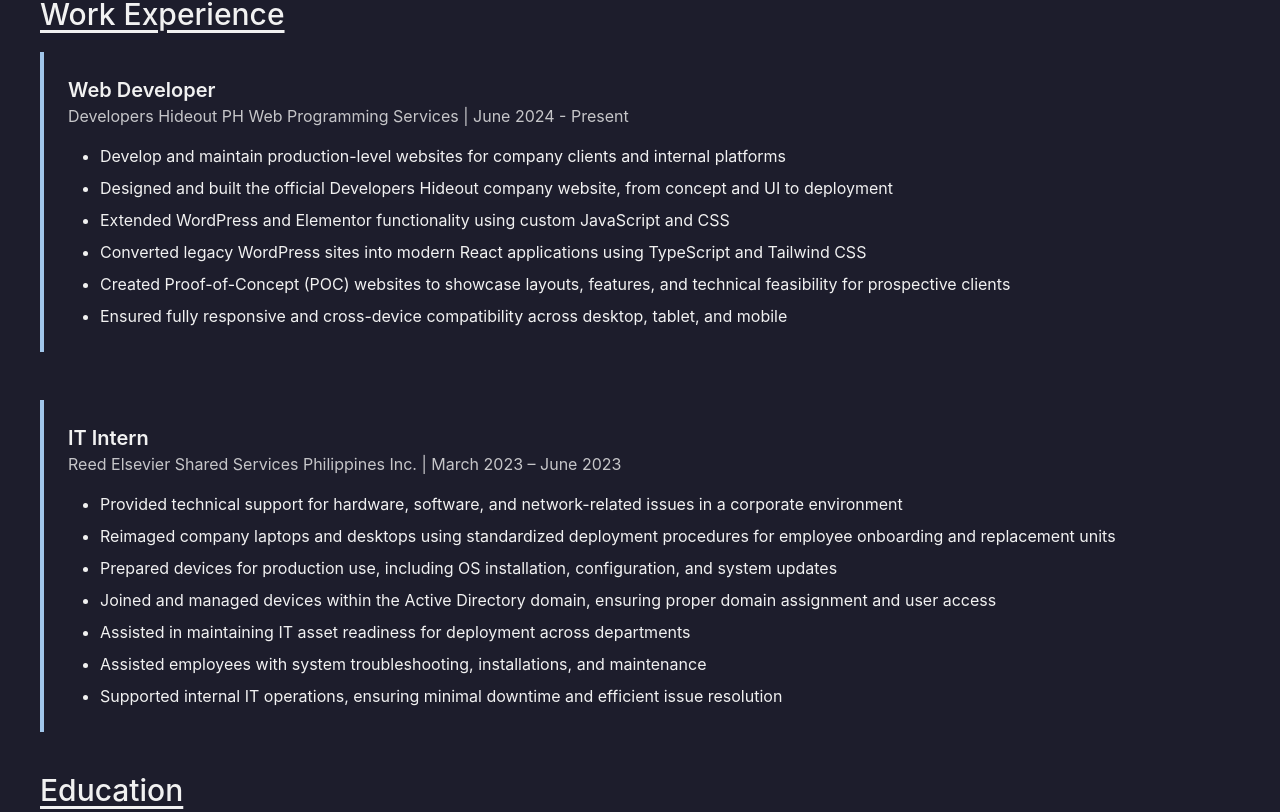
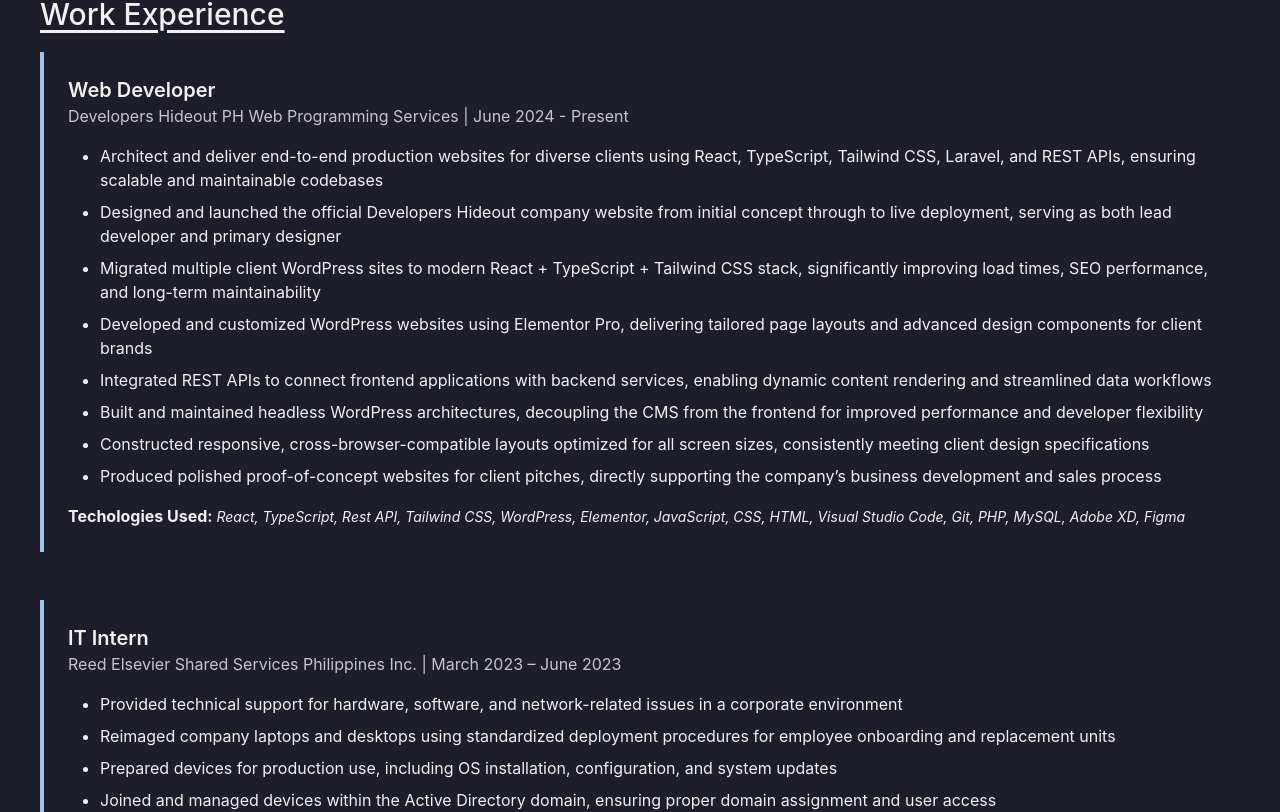
Before and after one commit to IPham23/Coladilla-Portfolio, a React (Vite) app: page / in a window 1280 px wide. Shown: the part 6055-6867 px from the top of the page. Built offline with nearby package versions, Linux system fonts and the light colour scheme.

Commit message:
Updated experience.ts
Updated technologies Used as well as job experience

```diff
--- a/src/components/ExperienceSection.tsx
+++ b/src/components/ExperienceSection.tsx
@@ -18,6 +18,7 @@
                                 <li key={i}>{item}</li>
                             ))}
                         </ul>
+                        <h3 className="mt-4 font-bold">Techologies Used: <span className="font-normal italic text-[14px]">{experience.techUsed.join(", ")}</span></h3>
                     </div>
                 ))}
             </div>
--- a/src/data/experience.ts
+++ b/src/data/experience.ts
@@ -11,14 +11,16 @@
       position:"Web Developer",
       company:"Developers Hideout PH Web Programming Services",
       duration:"June 2024 - Present",
-      description:["Develop and maintain production-level websites for company clients and internal platforms",
-        "Designed and built the official Developers Hideout company website, from concept and UI to deployment",
-        "Extended WordPress and Elementor functionality using custom JavaScript and CSS",
-        "Converted legacy WordPress sites into modern React applications using TypeScript and Tailwind CSS",
-        "Created Proof-of-Concept (POC) websites to showcase layouts, features, and technical feasibility for prospective clients",
-        "Ensured fully responsive and cross-device compatibility across desktop, tablet, and mobile"
+      description:["Architect and deliver end-to-end production websites for diverse clients using React, TypeScript, Tailwind CSS, Laravel, and REST APIs, ensuring scalable and maintainable codebases",
+        "Designed and launched the official Developers Hideout company website from initial concept through to live deployment, serving as both lead developer and primary designer",
+        "Migrated multiple client WordPress sites to modern React + TypeScript + Tailwind CSS stack, significantly improving load times, SEO performance, and long-term maintainability",
+        "Developed and customized WordPress websites using Elementor Pro, delivering tailored page layouts and advanced design components for client brands",
+        "Integrated REST APIs to connect frontend applications with backend services, enabling dynamic content rendering and streamlined data workflows",
+        "Built and maintained headless WordPress architectures, decoupling the CMS from the frontend for improved performance and developer flexibility",
+        "Constructed responsive, cross-browser-compatible layouts optimized for all screen sizes, consistently meeting client design specifications",
+        "Produced polished proof-of-concept websites for client pitches, directly supporting the company’s business development and sales process",
         ],
-      techUsed:["React", "TypeScript", "Tailwind CSS", "WordPress", "Elementor", "JavaScript", "CSS", "HTML", "Visual Studio Code", "Git", "Adobe XD"]
+      techUsed:["React", "TypeScript", "Rest API", "Tailwind CSS", "WordPress", "Elementor", "JavaScript", "CSS", "HTML", "Visual Studio Code", "Git", "PHP", "MySQL", "Adobe XD", "Figma"]
     },
     {
       position:"IT Intern",
```
